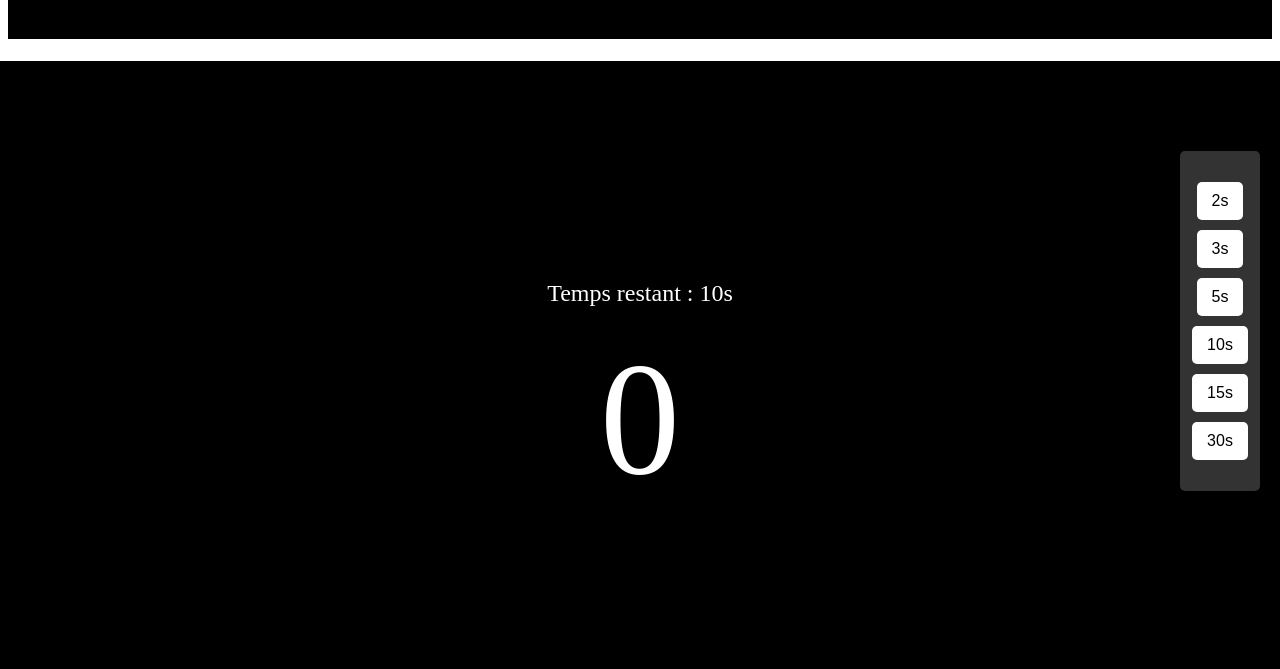
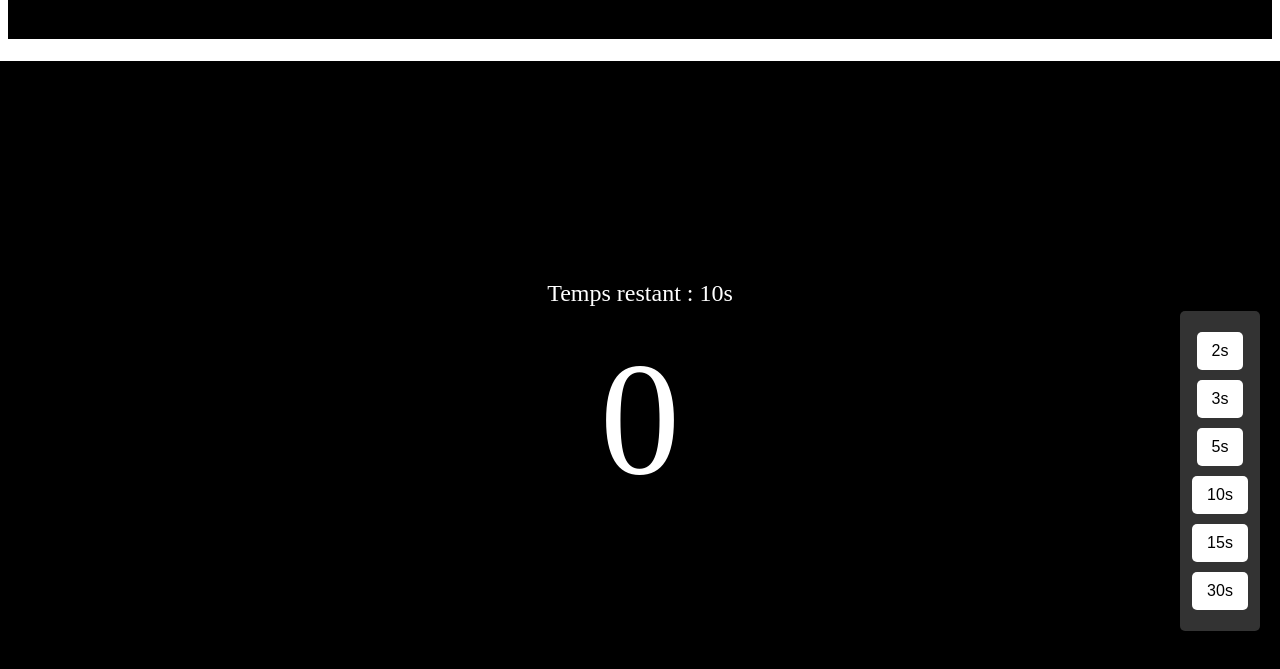
Before and after one commit to CodeCL207/CPS-test, a plain HTML site: page index.html in a window 1280 px wide. Shown: the part 89-758 px from the top of the page. Drawn offline with Linux system fonts and the light colour scheme.

Commit message:
Update style.css

```diff
--- a/style.css
+++ b/style.css
@@ -83,9 +83,9 @@ button:hover {
 
 #duration-bar {
     position: absolute;
-    top: 30%;
+    top: 50%;
     right: 20px;
-    height: 40%;
+    height: 300px;
     width: 80px;
     border-radius: 5px;
     display: flex;
```
